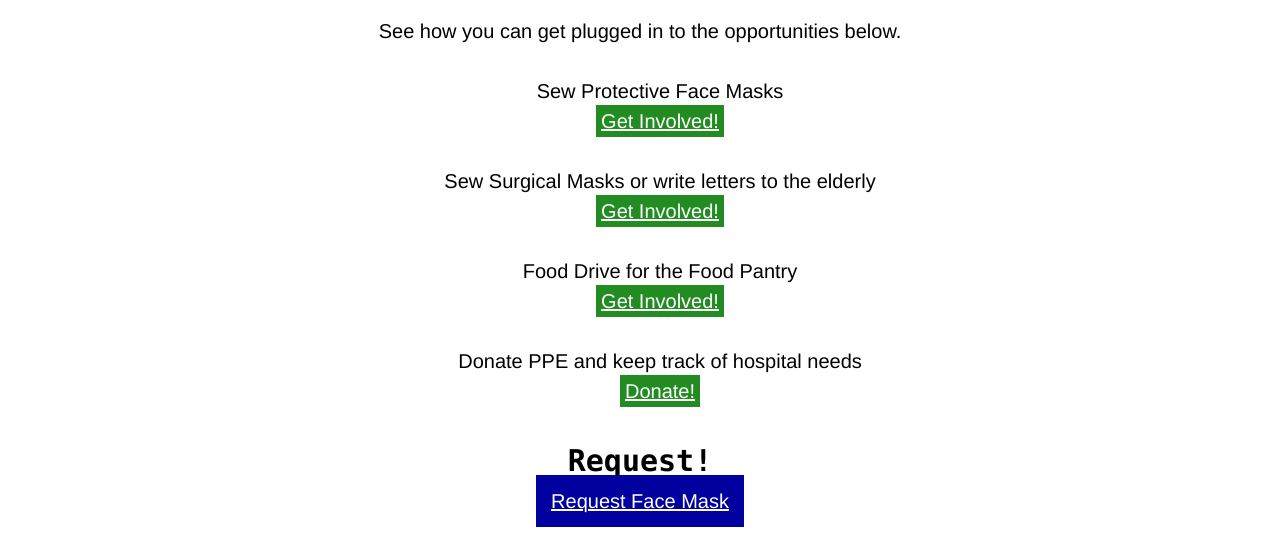
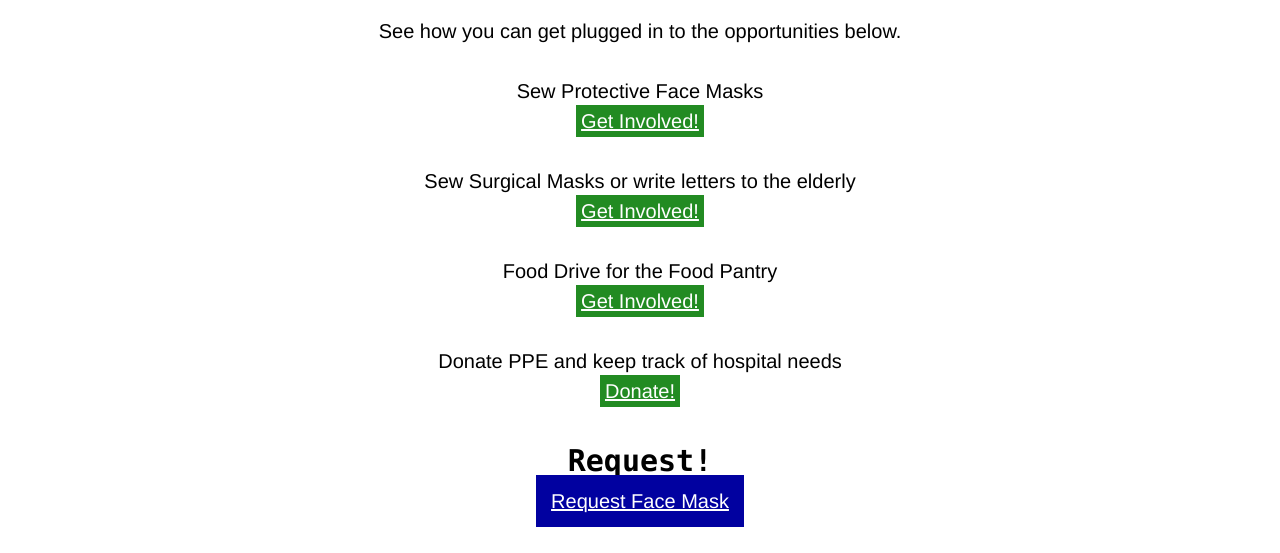
Before and after one commit to freshdata2020/greenfieldfightingcovid, a plain HTML site: page index.html in a window 1280 px wide. Shown: the part 678-1231 px from the top of the page. Drawn offline with Linux system fonts and the light colour scheme.

Commit message:
Update index.html

```diff
--- a/index.html
+++ b/index.html
@@ -58,7 +58,7 @@
    <main>
          <h2>Volunteer!</h2>
          <p>See how you can get plugged in to the opportunities below.</p>
-        <ul style="list-style-type:none;">
+        <ul style="list-style-type:none;padding-left: 0px;">
             <li><p style="padding-top:10px">Sew Protective Face Masks<br><a style="padding:5px" href="https://www.facebook.com/sewandserveindy/" target="_blank" role="button" rel="noopener">
                 <span>Get Involved!</span></a></p></li>
             <li><p style="padding-top:10px">Sew Surgical Masks or write letters to the elderly<br><a style="padding:5px" href="https://www.brookvilleroad.cc/go" target="_blank" role="button" rel="noopener">
```
